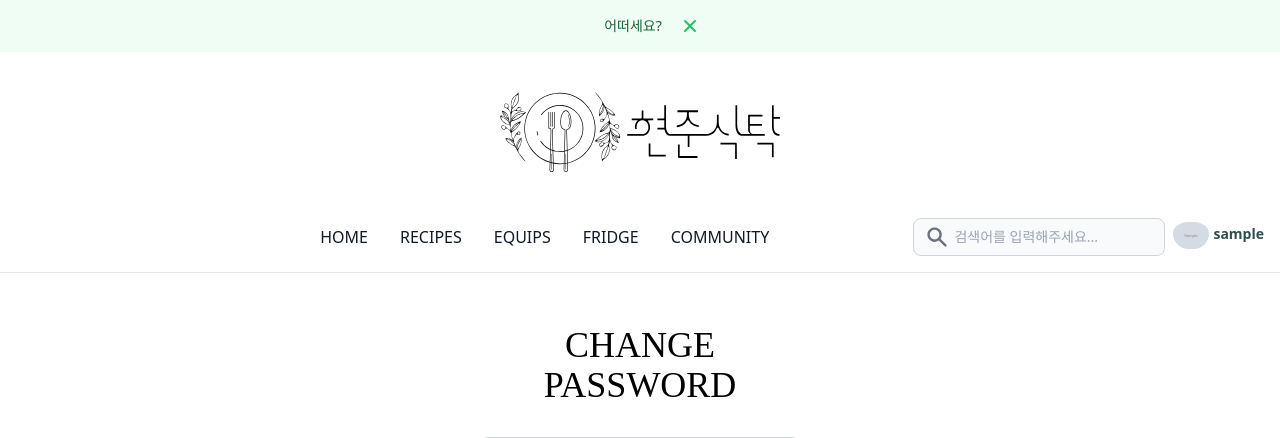
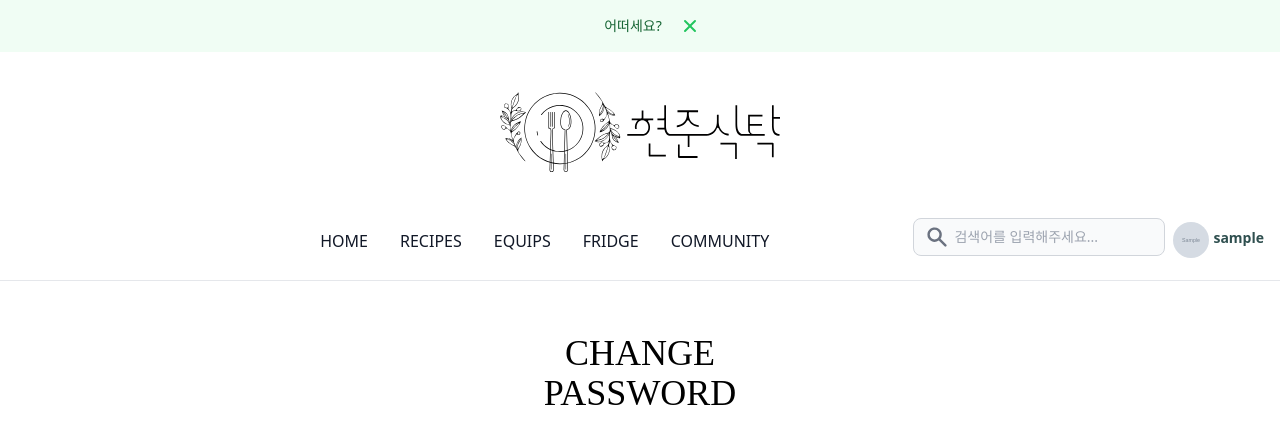
Before and after one commit to DT-HYUNJUN/recipes-share-site, a Django app: page /accounts/password/ in a window 1280 px wide. Shown: the top 438 px of the page. Run offline with Django 3.2, Linux system fonts and the light colour scheme; a user stored in the database is signed in; tables that the repository leaves empty hold one stand-in row (values such as "Sample post"); grey boxes marked "Sample" are stand-in pictures; parts of the project's set-up code (start-up, migrations or seed data) failed here and were passed over; some libraries are stand-ins or nearby versions; some web fonts are replaced.

Commit message:
[FIX] profile image

```diff
--- a/templates/navbar.html
+++ b/templates/navbar.html
@@ -79,7 +79,7 @@
           <!-- 로그인 했을때 -->
           <button id="dropdownInformationButton" data-dropdown-toggle="dropdownInformation" class="text-gray-500  focus:ring-4 focus:outline-none focus:ring-white font-medium rounded-lg text-sm  text-center inline-flex items-center " type="button">
             <div class="flex items-center content-center gap-1">
-                <img class="w-9 rounded-full pt-1" {% if request.user.profile_image %} src="{{ request.user.profile_image.url }}" {% else %} src="{% static 'img/profile_image.png' %}" {% endif %} alt="profile">
+                <img class="w-9 h-9 rounded-full mt-1" {% if request.user.profile_image %} src="{{ request.user.profile_image.url }}" {% else %} src="{% static 'img/profile_image.png' %}" {% endif %} alt="profile">
               <p class="hidden sm:block text-[#2f4f4f] font-bold dark:text-gray-400">{{request.user.nickname}}</p>
             </div>
           </button>
```
